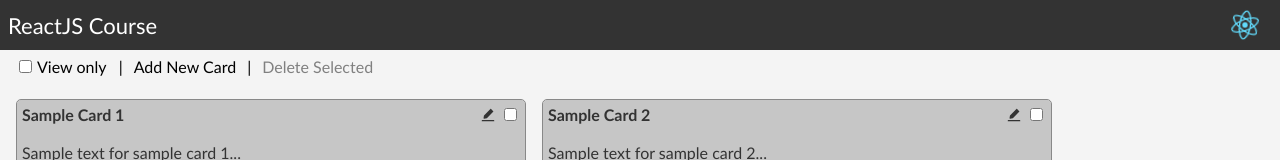
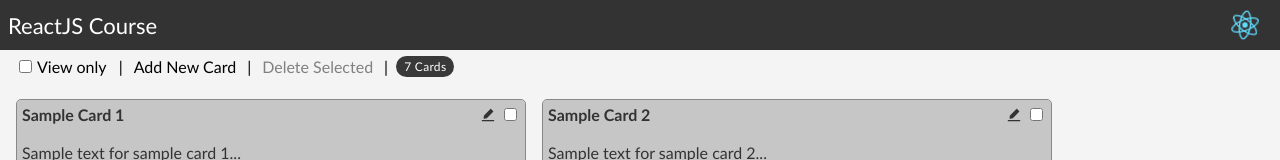
Before and after one commit to mmarozau/ReactJsCourse, a React (Create React App) app: page / in a window 1280 px wide. Shown: the top 160 px of the page. Built offline with nearby package versions, Linux system fonts and the light colour scheme.

Commit message:
T5-04. Diving Deeper - Cards counter, CardDataManager component

```diff
--- a/src/App.js
+++ b/src/App.js
@@ -3,8 +3,9 @@
 import './App.css';
 
 import ModalManager from './components/Modal/ModalManager';
+import CardsDataManager from './components/Card/CardDataManager';
 
-import ApplicatioHeader from './components/Layout/ApplicationHeader';
+import ApplicationHeader from './components/Layout/ApplicationHeader';
 import ApplicationBody from './components/Layout/ApplicationBody';
 import ApplicationFooter from './components/Layout/ApplicationFooter';
 
@@ -16,17 +17,17 @@
     <div className="app-layout">
       <ModalManager>
         <div className="app-layout-header">
-          <ApplicatioHeader titleLabel={'ReactJS Course'}></ApplicatioHeader>
+          <ApplicationHeader titleLabel={'ReactJS Course'}></ApplicationHeader>
         </div>
         <div className="app-layout-body">
-          <ApplicationBody />
+          <CardsDataManager><ApplicationBody /></CardsDataManager>
         </div>
         <div className="app-layout-footer">
           <ApplicationFooter />
         </div>
       </ModalManager>
     </div>
-  )
+  );
 };
 
 export default App;
--- /dev/null
+++ b/src/components/Card/CardDataManager.js
@@ -0,0 +1,116 @@
+import { useState, useCallback } from "react";
+
+import CardsDataContext from "../../contexts/cards-data-context";
+
+
+const INITIAL_CARDS_LIST = [
+    {
+        id: 1,
+        title: 'Sample Card 1',
+        text: 'Sample text for sample card 1...',
+        isSelected: false,
+        isEditMode: false
+    },
+    {
+        id: 2,
+        title: 'Sample Card 2',
+        text: 'Sample text for sample card 2...',
+        isSelected: false,
+        isEditMode: false
+    },
+    {
+        id: 3,
+        title: 'Sample Card 3',
+        text: 'Sample text for sample card 3...',
+        isSelected: false,
+        isEditMode: false
+    },
+    {
+        id: 4,
+        title: 'Sample Card 4',
+        text: 'Sample text for sample card 4...',
+        isSelected: false,
+        isEditMode: false
+    },
+    {
+        id: 5,
+        title: 'Sample Card 5',
+        text: 'Sample text for sample card 5...',
+        isSelected: false,
+        isEditMode: false
+    },
+    {
+        id: 6,
+        title: 'Sample Card 6',
+        text: 'Sample text for sample card 6...',
+        isSelected: false,
+        isEditMode: false
+    },
+    {
+        id: 7,
+        title: 'Sample Card 7',
+        text: 'Sample text for sample card 7...',
+        isSelected: false,
+        isEditMode: false
+    }
+];
+
+
+const CardsDataManager = (props) => {
+
+    const [cardsList, setCardsList] = useState(INITIAL_CARDS_LIST);
+    const [isSomeSelected, setIsSomeSelected] = useState(false);
+
+    const updateCard = useCallback((newCard) => {
+        setCardsList((prevState) => {
+            const newState = prevState.map(el => (el.id === newCard.id ? newCard : el));
+
+            const newIsSomeSelected = newState.findIndex(el => (el.isSelected === true)) !== -1;
+            if (newIsSomeSelected !== isSomeSelected) setIsSomeSelected(newIsSomeSelected);
+
+            return newState;
+        });
+    }, [isSomeSelected]);
+
+    const deleteCard = (ids) => {
+        if (!ids && ids !== 0) return;
+
+        const idsToDel = Array.isArray(ids) ? ids : [ids];
+        setCardsList((prevState) => {
+            const selectedAfterDeletion = prevState.filter(el => (!idsToDel.includes(el.id) && el.isSelected));
+            if (isSomeSelected && !selectedAfterDeletion.length) setIsSomeSelected(false);
+            return prevState.filter(el => !idsToDel.includes(el.id));
+        });
+    };
+
+    const addCard = () => {
+        const newCardId = cardsList.length ? Math.max(...cardsList.map(el => el.id)) + 1 : 1;
+        setCardsList((prevState) => {
+            return [...prevState, {
+                id: newCardId,
+                title: '',
+                text: '',
+                isSelected: false,
+                isEditMode: true
+            }];
+        });
+    };
+
+    const disableEditModeAll = () => {
+        setCardsList((prevState) => {
+            return prevState.map(el => ({ ...el, isEditMode: false }));
+        });
+    };
+
+
+    return (
+        <CardsDataContext.Provider value={{
+            cardsList, isSomeSelected,
+            updateCardData: updateCard, addCard, deleteCard, disableEditModeAll
+        }}>
+            {props.children}
+        </CardsDataContext.Provider>
+    );
+};
+
+export default CardsDataManager;
--- a/src/components/Card/CardList.jsx
+++ b/src/components/Card/CardList.jsx
@@ -1,16 +1,20 @@
+import { useContext } from 'react';
 import styles from './CardList.module.css';
 
+import CardsDataContext from '../../contexts/cards-data-context';
 import Card from './Card';
 
 
-const CardList = ({ cardsList, isViewMode, onUpdateCardData }) => {
+const CardList = ({ isViewMode }) => {
+    const cardsData = useContext(CardsDataContext);
 
     return (
         <div className={styles['page-cards-list']}>
-            {cardsList.map(el => (
+            {cardsData.cardsList.map(el => (
                 <Card key={el.id} id={el.id} cardTitle={el.title} cardText={el.text}
-                    isSelected={el.isSelected} isEditMode={el.isEditMode}
-                    isViewMode={isViewMode} onUpdateCardData={onUpdateCardData}></Card>
+                    isSelected={el.isSelected} isEditMode={el.isEditMode} onUpdateCardData={cardsData.updateCardData}
+                    isViewMode={isViewMode}>
+                </Card>
             ))}
         </div>
     );
--- a/src/components/Layout/ApplicationBody.css
+++ b/src/components/Layout/ApplicationBody.css
@@ -21,6 +21,9 @@
     min-height: 25px;
     padding: 2px 12px 2px 12px;
 
+    cursor: default;
+    user-select: none;
+
     display: flex;
     align-items: center;
     justify-content: end;
@@ -36,7 +39,6 @@
     margin: 2px 0 2px 0;
 
     cursor: pointer;
-    user-select: none;
 
     border: 1px solid transparent;
     border-radius: 2px;
--- a/src/components/Layout/ApplicationBody.jsx
+++ b/src/components/Layout/ApplicationBody.jsx
@@ -4,60 +4,10 @@
 import './ApplicationBody.css'
 
 import ModalContext from '../../contexts/modal-context';
+import Tag from '../Tag/Tag';
+import CardsDataContext from '../../contexts/cards-data-context'; // delete after moving to manager - need to check?
 import CardList from '../Card/CardList';
 
-
-const INITIAL_CARDS_LIST = [
-    {
-        id: 1,
-        title: 'Sample Card 1',
-        text: 'Sample text for sample card 1...',
-        isSelected: false,
-        isEditMode: false
-    },
-    {
-        id: 2,
-        title: 'Sample Card 2',
-        text: 'Sample text for sample card 2...',
-        isSelected: false,
-        isEditMode: false
-    },
-    {
-        id: 3,
-        title: 'Sample Card 3',
-        text: 'Sample text for sample card 3...',
-        isSelected: false,
-        isEditMode: false
-    },
-    {
-        id: 4,
-        title: 'Sample Card 4',
-        text: 'Sample text for sample card 4...',
-        isSelected: false,
-        isEditMode: false
-    },
-    {
-        id: 5,
-        title: 'Sample Card 5',
-        text: 'Sample text for sample card 5...',
-        isSelected: false,
-        isEditMode: false
-    },
-    {
-        id: 6,
-        title: 'Sample Card 6',
-        text: 'Sample text for sample card 6...',
-        isSelected: false,
-        isEditMode: false
-    },
-    {
-        id: 7,
-        title: 'Sample Card 7',
-        text: 'Sample text for sample card 7...',
-        isSelected: false,
-        isEditMode: false
-    }
-];
 
 const VIEW_MODE_LABEL = 'View only';
 
@@ -80,10 +30,9 @@
 
 const ApplicationBody = () => {
     const modalCtx = useContext(ModalContext);
+    const cardsDataCtx = useContext(CardsDataContext);
 
-    const [cardsList, setCardsList] = useState(INITIAL_CARDS_LIST);
     const [isViewMode, setIsViewMode] = useState(false);
-    const [isSomeSelected, setIsSomeSelected] = useState(false);
 
     const isViewModeHandler = (event) => {
         event.stopPropagation();
@@ -92,40 +41,28 @@
 
         setIsViewMode((prevState) => {
             if (!prevState === true) {
-                setCardsList((prevState) => prevState.map(el => ({ ...el, isEditMode: false })));
+                cardsDataCtx.disableEditModeAll();
             }
             return !prevState;
         });
     };
 
-    const updateCardData = useCallback((newCard) => {
-        setCardsList((prevState) => {
-            const newState = prevState.map(el => (el.id === newCard.id ? newCard : el));
-
-            const newIsSomeSelected = newState.findIndex(el => (el.isSelected === true)) !== -1;
-            if (newIsSomeSelected !== isSomeSelected) setIsSomeSelected(newIsSomeSelected);
-
-            return newState;
-        });
-    }, [isSomeSelected]);
-
     const deleteSelected = (event) => {
         if ((event.type === 'keydown' || event.type === 'keyup') && event.code === 'Space') event.preventDefault();
         if (event.type === 'keyup' || (event.type === 'keydown' && event.code !== 'Space')) return;
 
-        if (!isSomeSelected) return;
+        if (!cardsDataCtx.isSomeSelected) return;
 
-        const selectedIds = cardsList.filter(el => el.isSelected).map(el => el.id);
+        cardsDataCtx.deleteCard();
+
+        const selectedIds = cardsDataCtx.cardsList.filter(el => el.isSelected).map(el => el.id);
 
         modalCtx.createModal('confirmation', null, `Would you like to delete selected (${selectedIds.length}) cards?`,
             null, () => {
-                setIsSomeSelected(false);
-                setCardsList((prevState) => {
-                    return prevState.filter(el => !(el.isSelected));
-                });
+                cardsDataCtx.deleteCard(selectedIds);
             }
         );
-    }
+    };
 
     const addNewCard = (event) => {
         if ((event.type === 'keydown' || event.type === 'keyup') && event.code === 'Space') event.preventDefault();
@@ -133,17 +70,9 @@
 
         if (isViewMode) return;
 
-        const newCardId = Math.max(...cardsList.map(el => el.id)) + 1;
-        setCardsList((prevState) => {
-            return [...prevState, {
-                id: newCardId,
-                title: '',
-                text: '',
-                isSelected: false,
-                isEditMode: true
-            }];
-        });
+        cardsDataCtx.addCard();
     };
+
 
     return (
         <div className="body">
@@ -157,10 +86,12 @@
                 <div className="page-control-element" style={isViewMode ? { color: 'grey' } : {}}
                     onClick={addNewCard} onKeyDown={addNewCard} onKeyUp={addNewCard} tabIndex="0">Add New Card</div>
                 <div>|</div>
-                <div className="page-control-element" style={!isSomeSelected ? { color: 'grey' } : {}}
+                <div className="page-control-element" style={!cardsDataCtx.isSomeSelected ? { color: 'grey' } : {}}
                     onClick={deleteSelected} onKeyDown={deleteSelected} onKeyUp={deleteSelected} tabIndex="0">Delete Selected</div>
+                <div>|</div>
+                <Tag label={`${cardsDataCtx.cardsList.length} Cards`} type={'high-contrast'} />
             </div>
-            <CardList cardsList={cardsList} isViewMode={isViewMode} onUpdateCardData={updateCardData} />
+            <CardList isViewMode={isViewMode} />
         </div>
     );
 };
--- /dev/null
+++ b/src/components/Tag/Tag.jsx
@@ -0,0 +1,9 @@
+import styles from './Tag.module.css';
+
+const Tag = (props) => (
+    <div className={`${styles['tag']} ${styles[`tag--${props.type}`]}`}>
+        {props.label}
+    </div>
+);
+
+export default Tag;
--- /dev/null
+++ b/src/components/Tag/Tag.module.css
@@ -0,0 +1,45 @@
+.tag {
+    color: aliceblue;
+    background: none;
+    background-color: #e0e0e0;
+    color: #393939;
+
+    font-size: 0.75rem;
+    font-weight: 400;
+    line-height: 1.33333;
+    letter-spacing: 0.32px;
+    word-break: break-word;
+
+    display: inline-block;
+    cursor: default;
+
+    min-width: 2rem;
+    max-width: 100%;
+    /* min-height: 1.5rem; */
+
+
+    padding: 0.16rem 0.5rem;
+    margin: 0.16 0.25rem;
+    border-radius: 0.9375rem;
+
+    display: inline-flex;
+    align-items: center;
+    justify-content: center;
+
+    vertical-align: middle;
+}
+
+.tag--cool-gray {
+    background-color: #dde1e6;
+    color: #343a3f;
+}
+
+.tag--warm-gray {
+    background-color: #e5e0df;
+    color: #3c3838;
+}
+
+.tag--high-contrast {
+    background-color: #393939;
+    color: #ffffff;
+}
--- /dev/null
+++ b/src/contexts/cards-data-context.js
@@ -0,0 +1,6 @@
+import React from 'react';
+
+
+const CardsDataContext = React.createContext();
+
+export default CardsDataContext;
```
